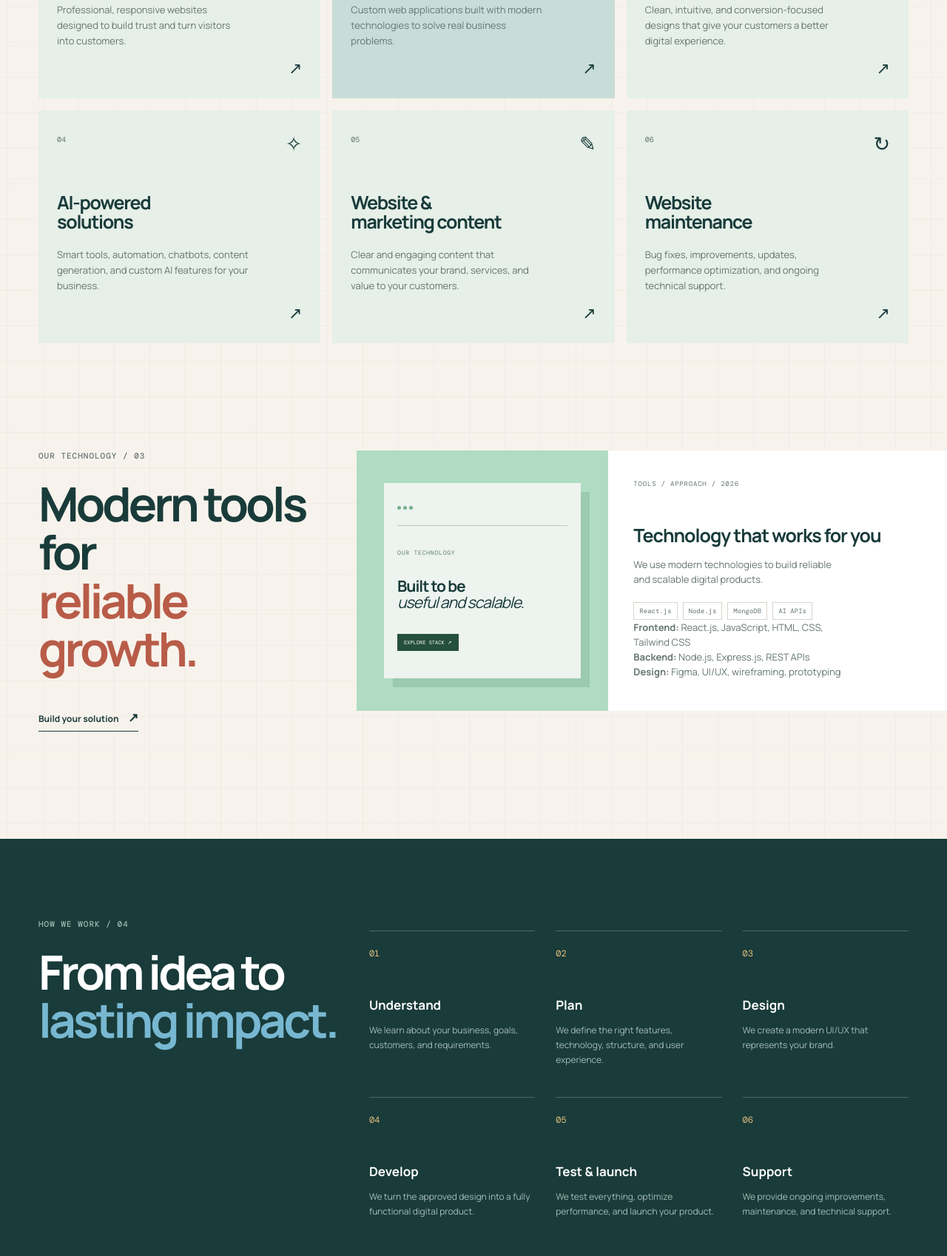
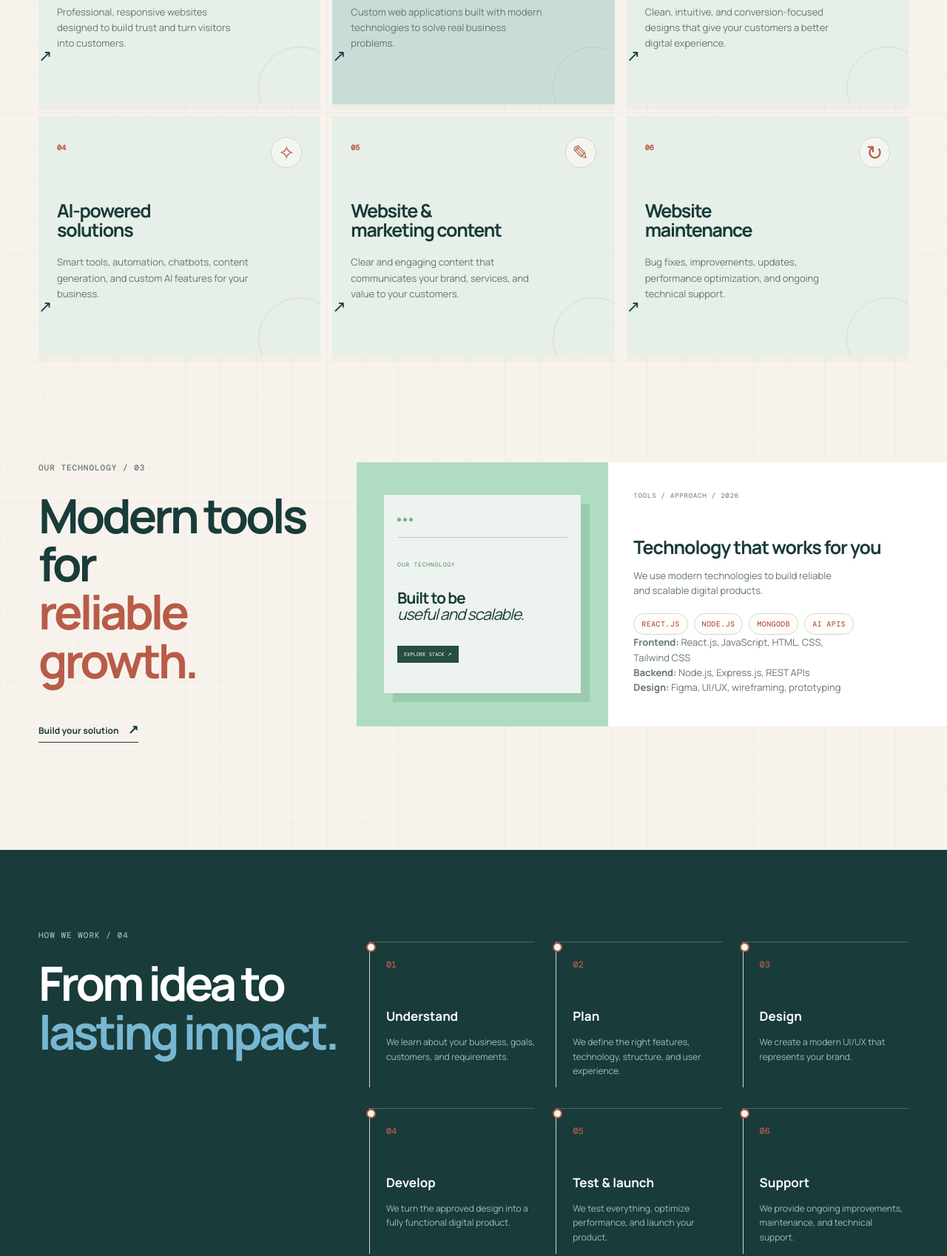
Before and after one commit to p-premkumar/PRYVEXA-TECHNOLOGIES, a website: page public/index.html in a window 1280 px wide. Shown: the part 1346-3044 px from the top of the page at 74% size. Drawn offline with nearby package versions, Linux system fonts and the light colour scheme.

Commit message:
animations

```diff
--- a/public/motion.css
+++ b/public/motion.css
@@ -85,6 +85,129 @@
   font-weight: 800;
 }
 
+.service-card {
+  position: relative;
+  overflow: hidden;
+  border-top: 3px solid transparent;
+  box-shadow: 0 8px 0 rgba(25, 59, 58, .025);
+}
+
+.service-card::after {
+  content: '';
+  position: absolute;
+  right: -28px;
+  bottom: -34px;
+  width: 110px;
+  height: 110px;
+  border: 1px solid rgba(184, 92, 72, .16);
+  border-radius: 50%;
+  pointer-events: none;
+  transition: transform .35s ease, border-color .35s ease;
+}
+
+.service-card:hover,
+.service-card:focus-within {
+  border-top-color: var(--green-deep);
+  box-shadow: 0 18px 35px rgba(25, 59, 58, .12);
+}
+
+.service-card:hover::after,
+.service-card:focus-within::after {
+  transform: scale(1.35);
+  border-color: rgba(184, 92, 72, .3);
+}
+
+.service-card .service-number {
+  color: var(--green-deep);
+  font-weight: 700;
+}
+
+.service-card .service-icon {
+  display: inline-grid;
+  place-items: center;
+  width: 42px;
+  height: 42px;
+  margin-left: auto;
+  border: 1px solid var(--line);
+  border-radius: 50%;
+  color: var(--green-deep);
+  background: rgba(255, 253, 248, .55);
+}
+
+.service-card > a {
+  position: relative;
+  z-index: 1;
+  display: inline-flex;
+  transition: transform .25s ease, color .25s ease;
+}
+
+.service-card > a:hover,
+.service-card > a:focus-visible {
+  color: var(--green-deep);
+  transform: translateX(5px);
+}
+
+.tech-list {
+  display: flex;
+  flex-wrap: wrap;
+  gap: 8px;
+}
+
+.tech-list span {
+  padding: 7px 10px;
+  border: 1px solid var(--line);
+  border-radius: 999px;
+  background: rgba(255, 253, 248, .7);
+  color: var(--green-deep);
+  font: 500 10px var(--mono);
+  letter-spacing: .4px;
+  text-transform: uppercase;
+}
+
+.process-steps {
+  position: relative;
+}
+
+.process-step {
+  position: relative;
+  border-left: 1px solid var(--line);
+  padding-left: 22px;
+}
+
+.process-step::before {
+  content: '';
+  position: absolute;
+  top: 0;
+  left: -5px;
+  width: 9px;
+  height: 9px;
+  border: 2px solid var(--green-deep);
+  border-radius: 50%;
+  background: var(--paper);
+}
+
+.process-step strong {
+  color: var(--green-deep);
+  font: 500 12px var(--mono);
+}
+
+.contact-form input:focus,
+.contact-form textarea:focus {
+  outline: 2px solid rgba(184, 92, 72, .35);
+  outline-offset: 3px;
+  border-color: var(--green-deep);
+}
+
+@media (max-width: 720px) {
+  .service-card {
+    min-height: 270px;
+  }
+
+  .tech-list span {
+    font-size: 9px;
+  }
+}
+
 .pulse { box-shadow: 0 0 0 5px rgba(184, 92, 72, .12); }
 
 @keyframes pulse-ring {
```
